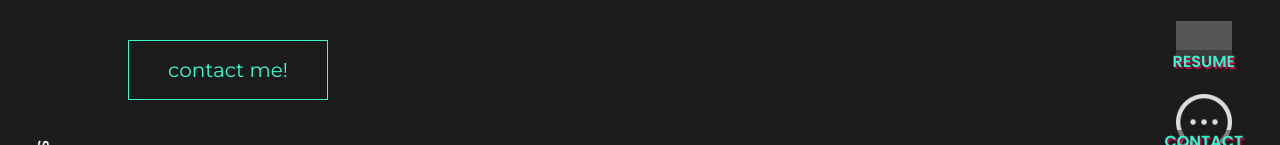
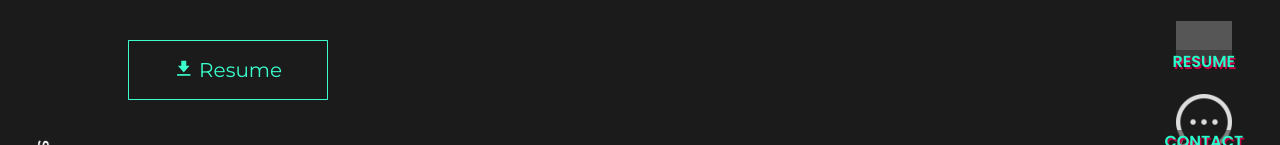
Before and after one commit to lixupengg/portfolio, a React (Create React App) app: page / in a window 1280 px wide. Shown: the part 486-631 px from the top of the page. Built offline with nearby package versions, Linux system fonts and the light colour scheme; grey boxes are pictures that could not be loaded.

Commit message:
add resume

```diff
--- a/src/Components/Button.css
+++ b/src/Components/Button.css
@@ -13,6 +13,7 @@
   background-color: rgb(58, 255, 205);
   color: black;
   cursor: pointer;
+  text-decoration: none;
 }
 
 .buttonContent {
@@ -20,3 +21,8 @@
   font-family: Montserrat;
   font-size: 20px;
 }
+
+.downloadIcon {
+  /*margin-top: 10px;*/
+  font-size: 20px;
+}
--- a/src/Components/Button.jsx
+++ b/src/Components/Button.jsx
@@ -6,6 +6,7 @@ import './Button.css';
 import User from '../Assets/user.png'
 import Contact from '../Assets/contact.png'
 import Projects from '../Assets/projects.png'
+import resume from "../lixupeng.pdf"
 
 
 class Button extends Component{
@@ -18,9 +19,11 @@ class Button extends Component{
 
   render() {
       return (
-      	<a class="buttonContainer" href="#contact">
+      	<a class="buttonContainer" href={resume} target="_blank">
       		<div class ="buttonContent">
-      			contact me!
+            <i className ="bx bxs-download downloadIcon"/>
+            {"  "}
+      			Resume
       		</div>
         </a>
 
--- a/src/Pages/Page.jsx
+++ b/src/Pages/Page.jsx
@@ -2,6 +2,7 @@
 import React, { Component, Fragment } from "react";
 // -------------------------------------------------------------------------
 
+import resume from "../lixupeng.pdf"
 import Button from "../Components/Button.jsx"
 
 import './Page.css';
@@ -34,7 +35,7 @@ class Page extends Component{
 
           <div class="detailsContainer">
             <div class="animate__animated animate__fadeIn animate__delay-1s">
-                <Button/>
+                <Button link={resume} buttonContent="Download Resume"/>
             </div>
           </div>
 
```
Also changed, not shown: 2 other files (tests, documents, lock files or other folders).
